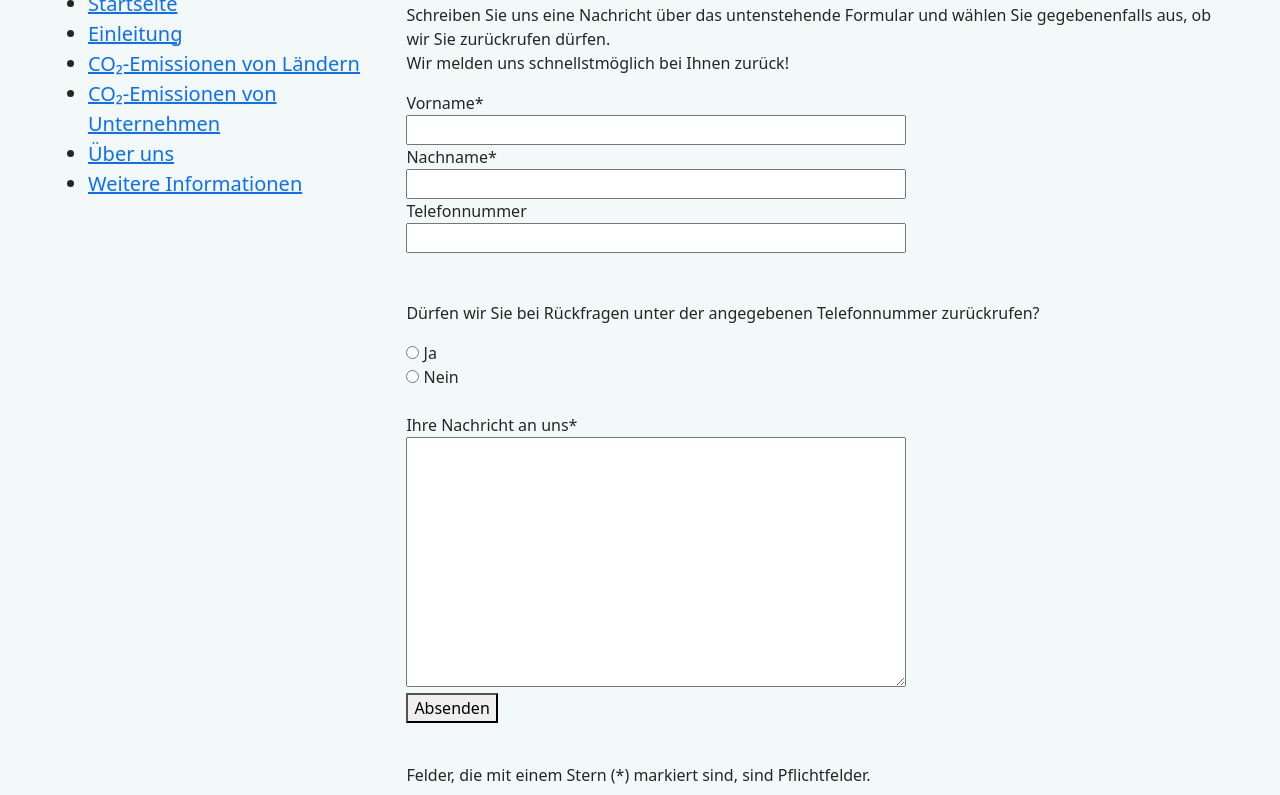
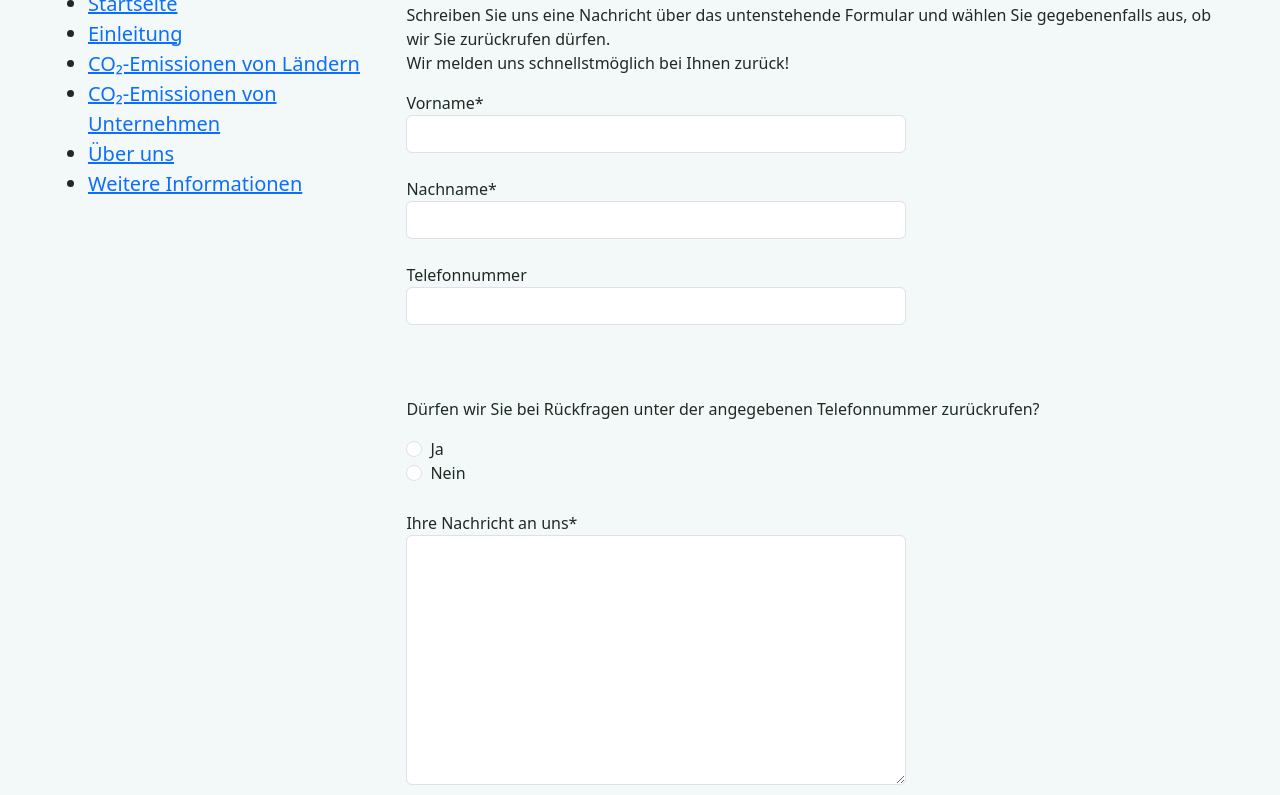
Before and after one commit to Bandersnatcher1/IPWA01-01, a plain HTML site: page contact.html in a window 1280 px wide. Shown: the part 665-1460 px from the top of the page. Drawn offline with nearby package versions, Linux system fonts and the light colour scheme.

Commit message:
Used Bootstrap for Tables and contact form, minor adjustments

```diff
--- a/contact.html
+++ b/contact.html
@@ -4,7 +4,7 @@
   <head>
     <meta charset="utf-8">
     <meta name="viewport" content="width=device-width, initial-scale=1.0"> <!--Skalierungs-Settings-->
-    <title>IPWA01-01</title>
+    <title>Zentralbüro für Planetare Abkühlung - Kontakt</title>
     <link href="https://cdn.jsdelivr.net/npm/bootstrap@5.3.9/dist/css/bootstrap.min.css" rel="stylesheet" integrity="sha384-yEPZ7jP9S0QKiUQ0m3jjsO4ProIW7wvR9gXkI7JOGa2XVsw53Yke2bsdkBbjmmiX" crossorigin="anonymous">
     <link rel="stylesheet" href="style.css">
   </head>
@@ -67,24 +67,26 @@
       </p>
       <form id="contactForm">
         <label for="fname">Vorname*</label><br>
-        <input type="text" id="fname" name="fname" maxlength="50" required><br>
+        <input type="text" id="fname" class="form-control" name="fname" maxlength="50" required><br>
         <label for="lname">Nachname*</label><br>
-        <input type="text" id="lname" name="lname" maxlength="50" required><br>
+        <input type="text" id="lname" class="form-control" name="lname" maxlength="50" required><br>
         <label for="tnumber">Telefonnummer</label><br>
-        <input type="tel" id="tnumber" name="tnumber" maxlength="25"><br>         <!--Input Type "tel" für aufrufen der Telefontastatur-->
+        <input type="tel" id="tnumber" class="form-control" name="tnumber" maxlength="25"><br>         <!--Input Type "tel" für aufrufen der Telefontastatur-->
         <br><br>
         <p>
           Dürfen wir Sie bei Rückfragen unter der angegebenen Telefonnummer zurückrufen?
         </p>
-        <input type="radio" id="callYes" name="callback" value="Ja">
-        <label for="callYes">Ja</label><br>
-        <input type="radio" id="callNo" name="callback" value="Nein">
-        <label for="callNo">Nein</label><br>
+        <div class="form-check">
+          <input type="radio" class="form-check-input" id="callYes" name="callback" value="Ja">
+          <label class="form-check-label" for="callYes">Ja</label><br>
+          <input type="radio" class="form-check-input" id="callNo" name="callback" value="Nein">
+          <label class="form-check-label" for="callNo">Nein</label><br>
+        </div>
         <br>
         <label for="tarea">Ihre Nachricht an uns*</label><br>
-        <textarea id="tarea" name="tarea" maxlength="1000" required></textarea>
+        <textarea id="tarea" name="tarea" class="form-control" maxlength="1000" required></textarea>
         <br>
-        <button type="submit">Absenden</button>
+        <button type="submit" class="btn btn-primary">Absenden</button>
       </form>
         <p id="formOutput" role="status"></p>
         <br>
--- a/script.js
+++ b/script.js
@@ -116,9 +116,9 @@
     function handleContactForm(event) {
       event.preventDefault();
 
-      const firstName = cleanText(document.getElementById("fname").value, 50);
+      const firstName = cleanText(document.getElementById("fname").value, 50);    //Auch relevant für die Ausgabe des Formulars
       const lastName = cleanText(document.getElementById("lname").value, 50);
-      const phone = cleanPhone(document.getElementById("tnumber").value);         //Nur relevant für die Ausgabe des Formulars
+      const phone = cleanPhone(document.getElementById("tnumber").value);
       const message = cleanText(document.getElementById("tarea").value, 1000);
 
       const status = document.getElementById("formOutput");
@@ -126,7 +126,7 @@
         status.textContent = "Bitte füllen Sie alle Pflichtfelder aus.";
         return;
       }
-      status.textContent = "Vielen Dank, Ihre Eingaben wurden geprüft. Bitte beachten Sie, dass keine Nachricht versendet wurde, da es sich nur um eine Simulation handelt.\n\n" +
+      status.textContent = "\n" +"Vielen Dank, Ihre Eingaben wurden geprüft. Bitte beachten Sie, dass keine Nachricht versendet wurde, da es sich nur um eine Simulation handelt.\n\n" +
       "Ihre Eingaben, die Sie an uns übermittelt haben:\n\n" +
       "Vorname: " + firstName + "\n" +
       "Nachname: " + lastName + "\n" +
```
Also changed, not shown: imprint.html (+1 -1 lines), index.html (+2 -2 lines), privacy.html (+1 -1 lines).
